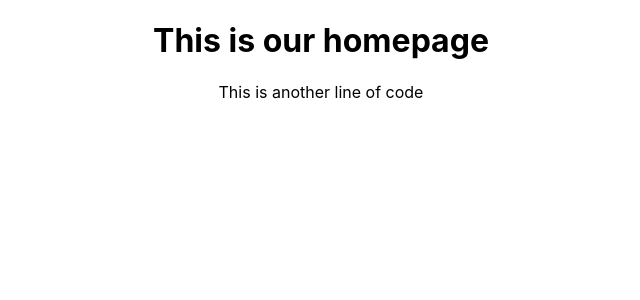
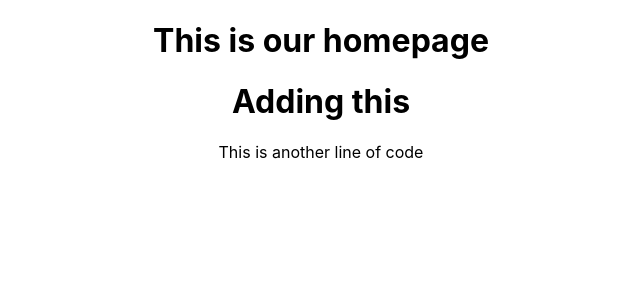
Before and after one commit to mohhossain/gitter, a React (Create React App) app: page / in a window 1280 px wide. Shown: the top 300 px of the page, without its empty margins (319-959 px from the left). Built offline with nearby package versions, Linux system fonts and the light colour scheme.

Commit message:
added the h1

```diff
--- a/src/Homepage.js
+++ b/src/Homepage.js
@@ -4,6 +4,7 @@ export default function () {
   return (
     <div>
         <h1>This is our homepage</h1>
+        <h1>Adding this</h1>
         <p>This is another line of code</p>
     </div>
   )
```
